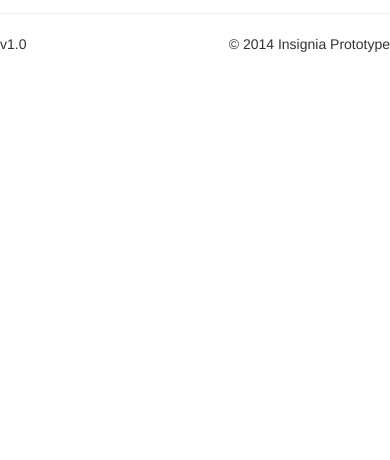
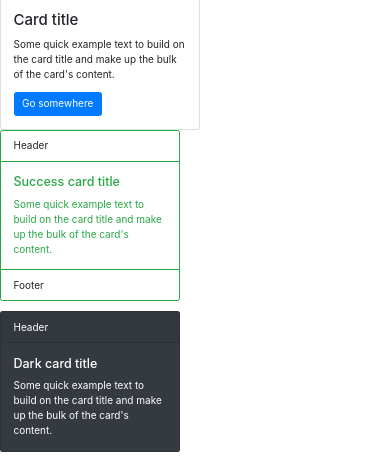
Before and after one commit to dylanfloyd/digital-portfolio-networking, a Python web app: template app/templates/main/portfolio.html in a window 390 px wide. Shown: the part 277-737 px from the top of the page. Before the commit the page ends 329 px from the top, so only its background shows below. Run offline with Jinja, Linux system fonts and the light colour scheme; the template is opened without the code that fills it, so the values that code supplies are empty; some libraries are stand-ins or nearby versions.

Commit message:
integrated bootstrap update so tile/card related css is working now

```diff
--- a/app/templates/layout.html
+++ b/app/templates/layout.html
@@ -17,6 +17,30 @@
             <script src="{{ url_for('static', filename='bootstrap/js/html5shiv.min.js') }}"></script>
             <script src="{{ url_for('static', filename='bootstrap/js/respond.min.js') }}"></script>
         <![endif]-->
+
+        <!-- Attempt to Update Bootstrap -->
+        <!doctype html>
+        <html lang="en">
+          <head>
+            <!-- Required meta tags -->
+            <meta charset="utf-8">
+            <meta name="viewport" content="width=device-width, initial-scale=1, shrink-to-fit=no">
+
+            <!-- Bootstrap CSS -->
+            <link rel="stylesheet" href="https://stackpath.bootstrapcdn.com/bootstrap/4.5.0/css/bootstrap.min.css" integrity="sha384-9aIt2nRpC12Uk9gS9baDl411NQApFmC26EwAOH8WgZl5MYYxFfc+NcPb1dKGj7Sk" crossorigin="anonymous">
+
+            <title>Hello, world!</title>
+          </head>
+          <body>
+            <h1>Hello, world!</h1>
+
+            <!-- Optional JavaScript -->
+            <!-- jQuery first, then Popper.js, then Bootstrap JS -->
+            <script src="https://code.jquery.com/jquery-3.5.1.slim.min.js" integrity="sha384-DfXdz2htPH0lsSSs5nCTpuj/zy4C+OGpamoFVy38MVBnE+IbbVYUew+OrCXaRkfj" crossorigin="anonymous"></script>
+            <script src="https://cdn.jsdelivr.net/npm/popper.js@1.16.0/dist/umd/popper.min.js" integrity="sha384-Q6E9RHvbIyZFJoft+2mJbHaEWldlvI9IOYy5n3zV9zzTtmI3UksdQRVvoxMfooAo" crossorigin="anonymous"></script>
+            <script src="https://stackpath.bootstrapcdn.com/bootstrap/4.5.0/js/bootstrap.min.js" integrity="sha384-OgVRvuATP1z7JjHLkuOU7Xw704+h835Lr+6QL9UvYjZE3Ipu6Tp75j7Bh/kR0JKI" crossorigin="anonymous"></script>
+          </body>
+        </html>
 
         <!-- Application specific CSS-->
         <link rel="stylesheet" href="{{ url_for('static', filename='css/app.css') }}">
--- a/app/templates/main/portfolio.html
+++ b/app/templates/main/portfolio.html
@@ -2,23 +2,67 @@
 
 {% block content %}
 <h1>Portfolio</h1>
-    <p>Profile Button: First Last</p>
-    <p>Description: Words words word words word word words words.</p>
-<p><a href="{{ url_for('user.change_password') }}">Change password</a></p>
+{#    <p>Profile Button: First Last</p>#}
+{#    <p>Description: Words words word words word word words words.</p>#}
+{#    <p><a href="{{ url_for('user.change_password') }}">Change password</a></p>#}
+{##}
+<div class="card table-bordered" style="width: 20rem;">
+  <img class="card-img-top" src="..." alt="Card image cap">
+  <div class="card-body">
+    <h4 class="card-title">Card title</h4>
+    <p class="card-text">Some quick example text to build on the card title and make up the bulk of the card's content.</p>
+    <a href="#" class="btn btn-primary">Go somewhere</a>
+  </div>
+</div>
 
-{#{% from "common/form_macros.html" import render_field, render_submit_field %}#}
-{#<form action="" method="POST" class="form" role="form">#}
-{#  <div class="row">#}
-{#    <div class="col-sm-6 col-md-5 col-lg-4">#}
-{#    {{ form.hidden_tag() }}#}
-{##}
-{#    {{ render_field(form.first_name, tabindex=240) }}#}
-{##}
-{#    {{ render_field(form.last_name, tabindex=250) }}#}
-{##}
-{#    {{ render_submit_field(form.submit, tabindex=280) }}#}
-{#    </div>#}
-{#  </div>#}
-{#</form>#}
+<div class="card table-bordered border-success mb-3" style="max-width: 18rem;">
+  <div class="card-header bg-transparent border-success">Header</div>
+  <div class="card-body text-success">
+    <h5 class="card-title">Success card title</h5>
+    <p class="card-text">Some quick example text to build on the card title and make up the bulk of the card's content.</p>
+  </div>
+  <div class="card-footer bg-transparent border-success">Footer</div>
+</div>
+
+<div class="card text-white bg-dark mb-3" style="max-width: 18rem;">
+  <div class="card-header">Header</div>
+  <div class="card-body">
+    <h5 class="card-title">Dark card title</h5>
+    <p class="card-text">Some quick example text to build on the card title and make up the bulk of the card's content.</p>
+  </div>
+</div>
+
+    <div class="card-group" style="max-width: max-content;">
+  <div class="card" style="width: 20rem;">
+    <img class="card-img-top" src="..." alt="Card image cap">
+    <div class="card-body">
+      <h5 class="card-title">Card title</h5>
+      <p class="card-text">This is a wider card with supporting text below as a natural lead-in to additional content. This content is a little bit longer.</p>
+    </div>
+    <div class="card-footer">
+      <small class="text-muted">Last updated 3 mins ago</small>
+    </div>
+  </div>
+  <div class="card" style="width: 20rem;">
+    <img class="card-img-top" src="..." alt="Card image cap">
+    <div class="card-body">
+      <h5 class="card-title">Card title</h5>
+      <p class="card-text">This card has supporting text below as a natural lead-in to additional content.</p>
+    </div>
+    <div class="card-footer">
+      <small class="text-muted">Last updated 3 mins ago</small>
+    </div>
+  </div>
+  <div class="card bg-info" style="width: 20rem;">
+    <img class="card-img-top" src="..." alt="Card image cap">
+    <div class="card-body">
+      <h5 class="card-title">Card title</h5>
+      <p class="card-text">This is a wider card with supporting text below as a natural lead-in to additional content. This card has even longer content than the first to show that equal height action.</p>
+    </div>
+    <div class="card-footer">
+      <small class="text-muted">Last updated 3 mins ago</small>
+    </div>
+  </div>
+</div>
 
 {% endblock %}
```
